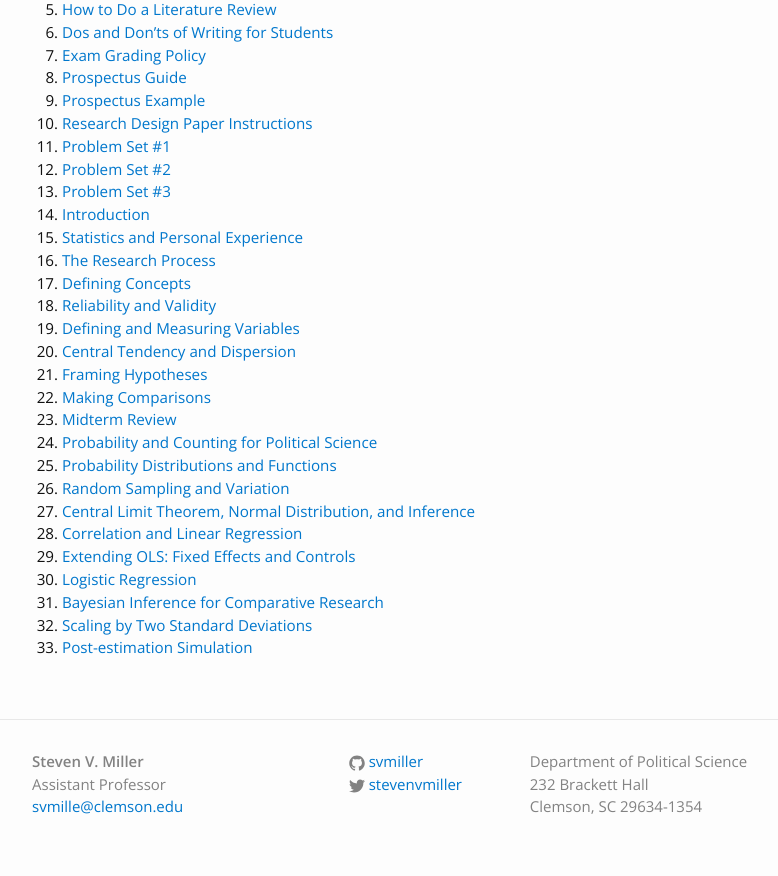
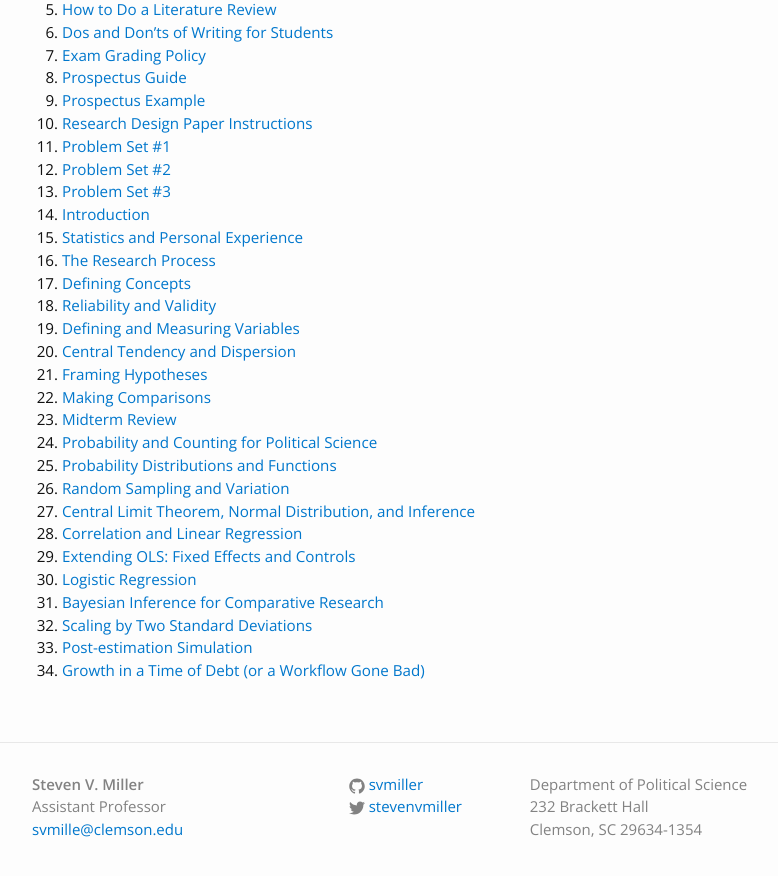
Before and after one commit to svmiller/svmiller.github.io, a Jekyll site: the page built from teaching/posc-3410.md, in a window 1280 px wide and 900 px high, scrolled down 790 px. Shown: the top 876 px of the window, without its empty margins (163-941 px from the left). Built offline with Jekyll 4.4.1, drawn with Linux system fonts in a browser that asks for light colours; some web fonts are replaced.

Commit message:
add lecture 12.01.2015

```diff
--- a/teaching/posc-3410.md
+++ b/teaching/posc-3410.md
@@ -43,3 +43,4 @@ Both students and scholars alike are in political science as a result of their k
 31. [Bayesian Inference for Comparative Research](https://www.dropbox.com/s/kep6bxa3cvu7392/posc3410-lecture-westernjackman1994bicr.pdf?dl=0)
 32. [Scaling by Two Standard Deviations](https://www.dropbox.com/s/t3mkketzgcfvzsn/posc3410-lecture-scaling-two-sds.pdf?dl=0)
 33. [Post-estimation Simulation](https://www.dropbox.com/s/s1t8chisw756zwz/posc3410-lecture-post-estimation-simulation.pdf?dl=0)
+34. [Growth in a Time of Debt (or a Workflow Gone Bad)](https://www.dropbox.com/s/9x2kxn9zt90i1ly/posc3410-lecture-reinhart-rogoff.pdf?dl=0)
```
Also changed, not shown: teaching/posc-1020.md (+1 -0 lines).
